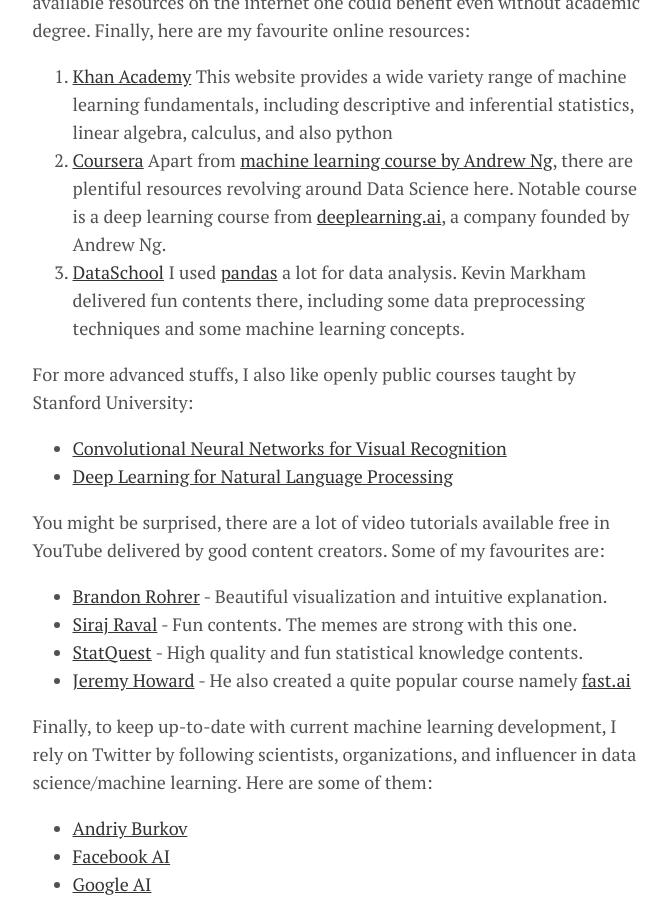
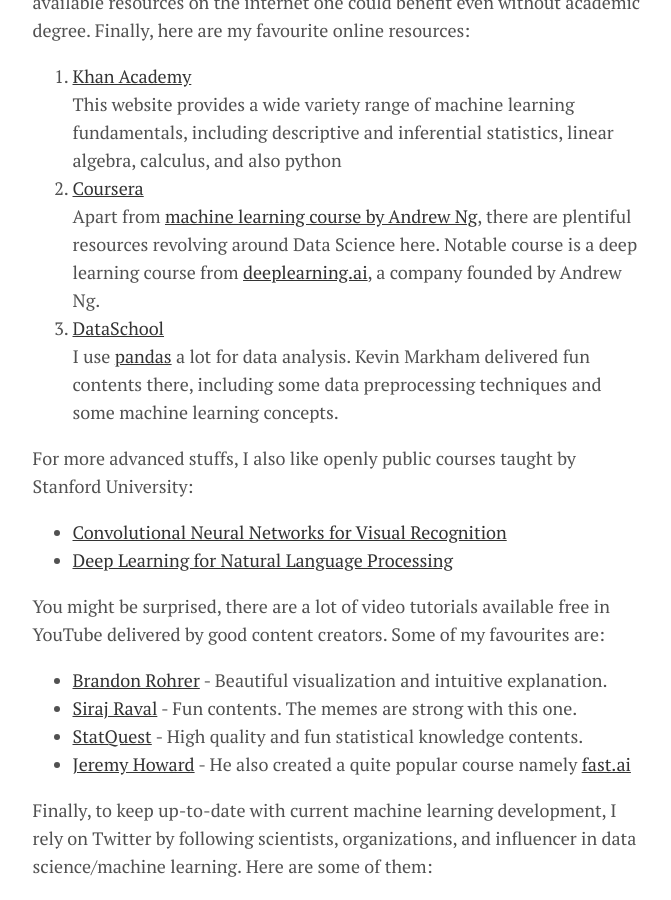
Before and after one commit to abeytheo/abeytheo.github.io, a Jekyll site: the page built from _posts/2019-01-02-let-the-journey-begins.md, in a window 1280 px wide and 900 px high, scrolled down 2619 px. Shown: the whole window, without its empty margins (300-971 px from the left). Built offline with Jekyll 4.4.1, drawn with Linux system fonts in a browser that asks for light colours; comment, search, counter and statistics services are not loaded.

Commit message:
let-the-journey-begins v1.2

```diff
--- a/_posts/2019-01-02-let-the-journey-begins.md
+++ b/_posts/2019-01-02-let-the-journey-begins.md
@@ -37,12 +37,9 @@ I once heard this phrase said by my ex-CEO, William Tanuwidjaja
 
 And I found this quote to be ultra relevant in data science/machine learning field, in fact also generally in tech field. Nowadays there are abundant available resources on the internet one could benefit even without academic degree. Finally, here are my favourite online resources:
 
-1. [Khan Academy](https://khanacademy.com)
-    This website provides a wide variety range of machine learning fundamentals, including descriptive and inferential statistics, linear algebra, calculus, and also python
-2. [Coursera](https://www.coursera.org)
-    Apart from [machine learning course by Andrew Ng](https://www.coursera.org/learn/machine-learning), there are plentiful resources revolving around Data Science here. Notable course is a deep learning course from [deeplearning.ai](https://deeplearning.ai), a company founded by Andrew Ng.
-3. [DataSchool](https://www.dataschool.io/)
-    I used [pandas](https://www.dataschool.io/) a lot for data analysis. Kevin Markham delivered fun contents there, including some data preprocessing techniques and some machine learning concepts.
+1. [Khan Academy](https://khanacademy.com) <br> This website provides a wide variety range of machine learning fundamentals, including descriptive and inferential statistics, linear algebra, calculus, and also python
+2. [Coursera](https://www.coursera.org) <br> Apart from [machine learning course by Andrew Ng](https://www.coursera.org/learn/machine-learning), there are plentiful resources revolving around Data Science here. Notable course is a deep learning course from [deeplearning.ai](https://deeplearning.ai), a company founded by Andrew Ng.
+3. [DataSchool](https://www.dataschool.io/) <br> I use [pandas](https://www.dataschool.io/) a lot for data analysis. Kevin Markham delivered fun contents there, including some data preprocessing techniques and some machine learning concepts.
 
 For more advanced stuffs, I also like openly public courses taught by Stanford University:
 - [Convolutional Neural Networks for Visual Recognition](http://cs231n.stanford.edu/)
```
